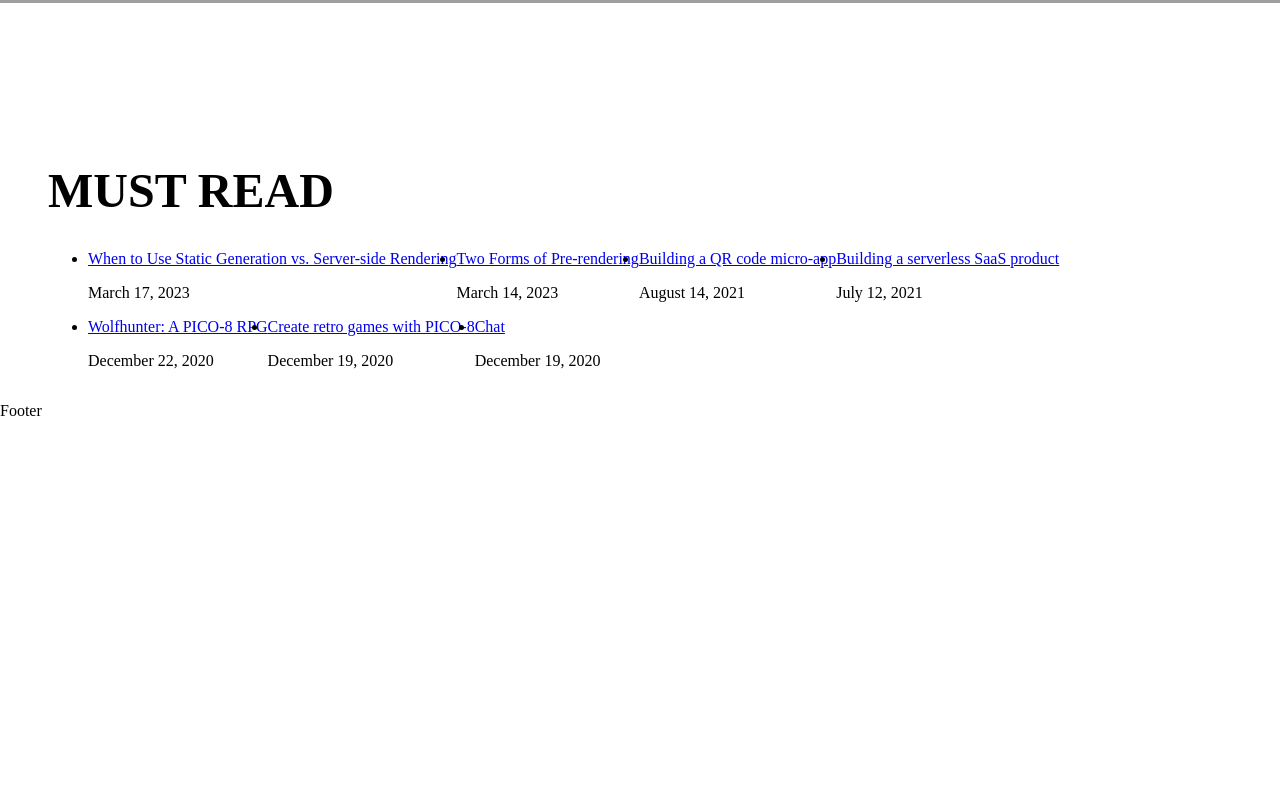
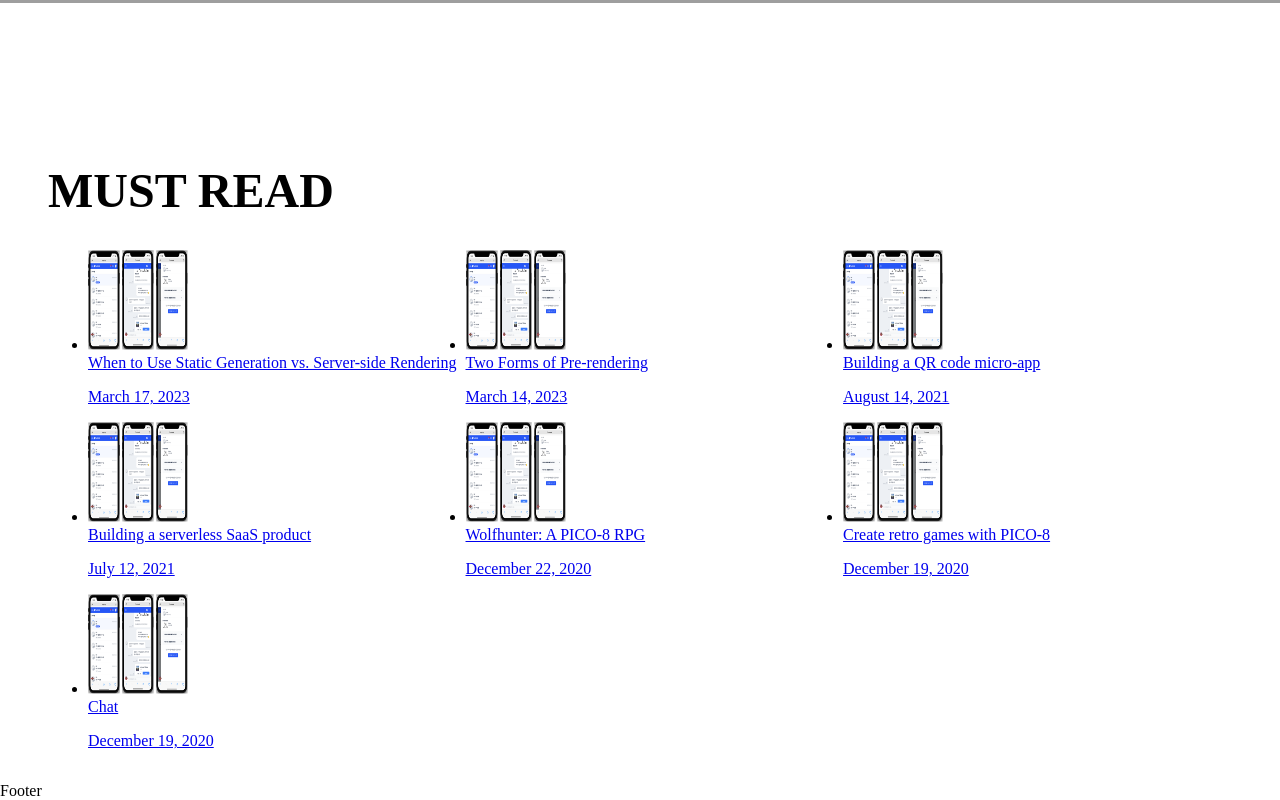
Before and after one commit to beemee-p/sbja-portfolio, a Next.js app: page / in a window 1280 px wide. Shown: the part 794-1594 px from the top of the page. Before the commit the page ends 1214 px from the top, so only its background shows below. Built offline with nearby package versions, Linux system fonts and the light colour scheme; grey boxes are pictures that could not be loaded.

Commit message:
update: thumbnail to ListCard

```diff
--- a/src/app/portfolio/[portfolioID]/page.tsx
+++ b/src/app/portfolio/[portfolioID]/page.tsx
@@ -24,12 +24,13 @@ const PortfolioDetail = async ({
   const { portfolioID } = params;
   const posts = getSortedPostsData();
 
-  console.log("posts,", posts, portfolioID);
   if (!posts.find((post) => post.id === portfolioID)) {
     return NotFound();
   }
 
-  const { title, date, contentHtml } = await getPostData(portfolioID);
+  const { title, date, thumbnail, contentHtml } = await getPostData(
+    portfolioID
+  );
   const pubDate = getFormattedDate(date);
 
   return (
--- a/src/app/types.d.ts
+++ b/src/app/types.d.ts
@@ -2,4 +2,5 @@ export type Post = {
   id: string;
   title: string;
   date: string;
+  thumbnail?: string;
 };
--- a/src/components/ListCard.tsx
+++ b/src/components/ListCard.tsx
@@ -1,20 +1,27 @@
 import { ReactElement } from "react";
+import { getFormattedDate } from "@/library/getFormattedDate";
 import { Post } from "@/app/types";
-import { getFormattedDate } from "@/library/getFormattedDate";
 import Link from "next/link";
-
+import Image from "next/image";
+import styles from "@/styles/css/ListCard.module.css";
 interface ListCardProps {
   post: Post;
 }
 
 const ListCard = (props: ListCardProps): ReactElement => {
-  const { id, title, date } = props.post;
+  const { id, title, date, thumbnail } = props.post;
   const createdAt = getFormattedDate(date);
 
   return (
-    <li>
-      <Link href={`/portfolio/${id}`}>{title}</Link>
-      <p>{createdAt}</p>
+    <li className={styles.list_card}>
+      <Link href={`/portfolio/${id}`}>
+        {thumbnail && (
+          <Image alt="thumbnail" src={thumbnail} width={100} height={100} />
+        )}
+
+        <div>{title}</div>
+        <p>{createdAt}</p>
+      </Link>
     </li>
   );
 };
--- a/src/library/posts.ts
+++ b/src/library/posts.ts
@@ -19,6 +19,7 @@ export function getSortedPostsData() {
       id,
       title: matterRes.data.title,
       date: matterRes.data.date,
+      thumbnail: matterRes.data.thumbnail,
     };
 
     return post;
@@ -42,6 +43,7 @@ export async function getPostData(id: string) {
     id,
     title: matterRes.data.title,
     date: matterRes.data.date,
+    thumbnail: matterRes.data.thumbnail,
     contentHtml,
   };
 
--- /dev/null
+++ b/src/styles/css/ListCard.module.css
@@ -0,0 +1,4 @@
+.list_card {
+  width: 33%;
+  height: 33%;
+}
```
